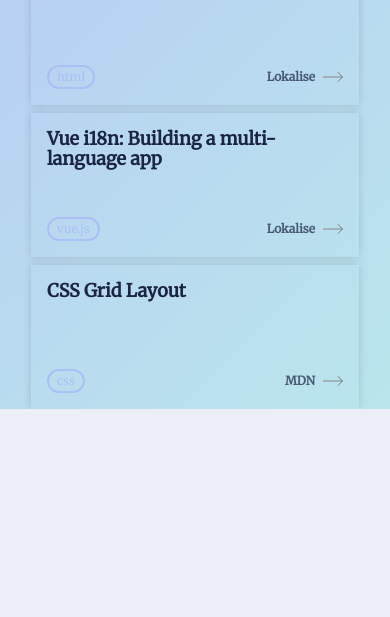
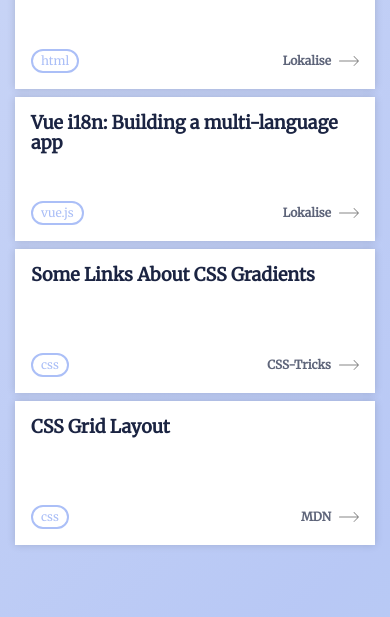
Before and after one commit to anastansa/typescript-frontend-articles, a website: page index.html in a window 390 px wide. Shown: the part 1383-2000 px from the top of the page. Before the commit the page ends 1792 px from the top, so only its background shows below. Drawn offline with Linux system fonts and the light colour scheme.

Commit message:
changed mobile styles

```diff
--- a/index.html
+++ b/index.html
@@ -14,7 +14,7 @@
 
 <body>
 <div class="container mx-auto">
-	<div class="h-screen flex flex-col items-center gap-4 mb-20">
+	<div class="flex flex-col items-center gap-4 mb-20">
 		<div class="text-3xl mb-4 pt-20 font-black 	md:mb-10">
 			Frontend articles
 		</div>
@@ -31,7 +31,7 @@
 				<div class="tag" data-id="typescript"> Typescript </div>
 			</div>
 		</div>
-		<div id="articles" class="w-full h-full grid grid-cols-1 auto-rows-min gap-2 p-4 bg-white md:grid-cols-3"></div>
+		<div id="articles" class="w-full min-h-screen grid grid-cols-1 auto-rows-min gap-2 bg-transparent md:p-4 md:bg-white md:grid-cols-3"></div>
 	</div>
 </div>
 
--- a/index.js
+++ b/index.js
@@ -53,6 +53,12 @@ var articles = [
         tag: 'vue.js',
         url: 'https://lokalise.com/blog/vue-i18n'
     },
+    {
+        title: 'Some Links About CSS Gradients',
+        source: 'CSS-Tricks',
+        tag: 'css',
+        url: 'https://css-tricks.com/some-links-about-css-gradients/'
+    },
 ];
 var newArticle = {
     title: 'CSS Grid Layout',
@@ -82,7 +88,7 @@ var articlesContainer = document.getElementById('articles');
 window.addEventListener('DOMContentLoaded', function () { return displayArticles(articles); });
 var displayArticles = function (currentArticles) {
     var articlesBlock = currentArticles.map(function (item) {
-        return "<a href=\"".concat(item.url, "\" target=\u201D_blank\u201D class=\"block h-36\">\n              <div class=\"h-36 p-4 flex flex-col justify-between gap-4  shadow-base cursor-pointer hover:shadow-xl duration-300\">\n                <div class=\"text-lg font-bold leading-5\"> ").concat(item.title, " </div>\n                <div class=\"flex justify-between items-center\">\n                  <div class=\"py-0.5 px-2 text-xs rounded-xl border-2 text-blue border-blue\"> ").concat(item.tag, " </div>\n                  <div class=\"flex gap-2 items-center\">\n                    <span class=\"text-xs opacity-70 font-black\"> ").concat(item.source, " </span>\n                    <img src=\"src/img/arrow.svg\" alt=\"read\" class=\"w-5 h-5\">\n                  </div>\n                </div>\n              </div>\n            </a>");
+        return "<a href=\"".concat(item.url, "\" target=\u201D_blank\u201D class=\"block h-36\">\n              <div class=\"h-36 p-4 flex flex-col justify-between gap-4 bg-white shadow-base cursor-pointer hover:shadow-xl duration-300\">\n                <div class=\"text-lg font-bold leading-5\"> ").concat(item.title, " </div>\n                <div class=\"flex justify-between items-center\">\n                  <div class=\"py-0.5 px-2 text-xs rounded-xl border-2 text-blue border-blue\"> ").concat(item.tag, " </div>\n                  <div class=\"flex gap-2 items-center\">\n                    <span class=\"text-xs opacity-70 font-black\"> ").concat(item.source, " </span>\n                    <img src=\"src/img/arrow.svg\" alt=\"read\" class=\"w-5 h-5\">\n                  </div>\n                </div>\n              </div>\n            </a>");
     });
     articlesContainer.innerHTML = articlesBlock.join('');
 };
--- a/index.ts
+++ b/index.ts
@@ -60,6 +60,12 @@ const articles:Article[] = [
     tag: 'vue.js',
     url: 'https://lokalise.com/blog/vue-i18n'
   },
+  {
+    title: 'Some Links About CSS Gradients',
+    source: 'CSS-Tricks',
+    tag: 'css',
+    url: 'https://css-tricks.com/some-links-about-css-gradients/'
+  },
 ]
 
 let newArticle:Article = {
@@ -95,7 +101,7 @@ window.addEventListener('DOMContentLoaded', () => displayArticles(articles))
 const displayArticles = function(currentArticles: Article[]):void {
   let articlesBlock = currentArticles.map(item => {
     return `<a href="${item.url}" target=”_blank” class="block h-36">
-              <div class="h-36 p-4 flex flex-col justify-between gap-4  shadow-base cursor-pointer hover:shadow-xl duration-300">
+              <div class="h-36 p-4 flex flex-col justify-between gap-4 bg-white shadow-base cursor-pointer hover:shadow-xl duration-300">
                 <div class="text-lg font-bold leading-5"> ${item.title} </div>
                 <div class="flex justify-between items-center">
                   <div class="py-0.5 px-2 text-xs rounded-xl border-2 text-blue border-blue"> ${item.tag} </div>
```
Also changed, not shown: dist/output.css.
